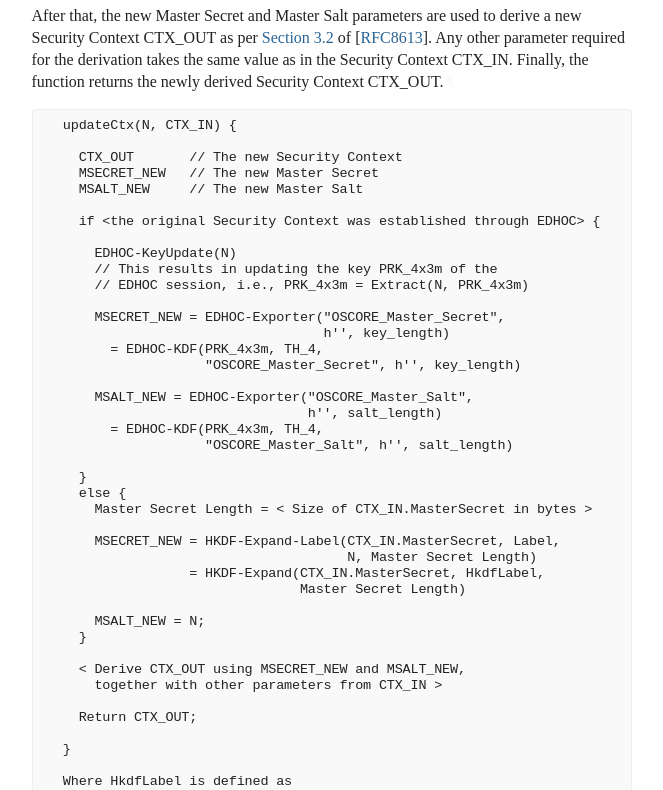
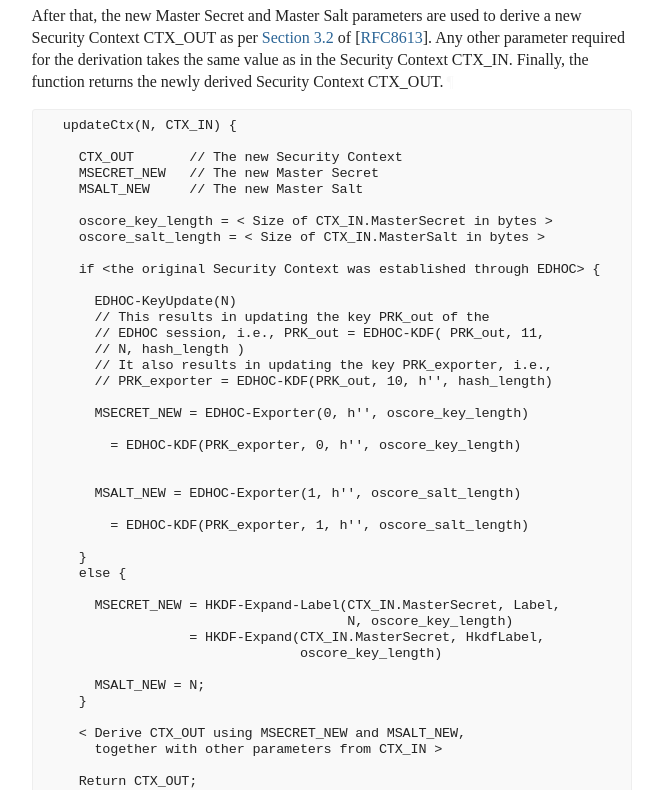
Before and after one commit to core-wg/oscore-key-update, a plain HTML site: page draft-ietf-core-oscore-key-update.html in a window 1280 px wide. Shown: the part 8770-9560 px from the top of the page, without its empty margins (93-756 px from the left). Drawn offline with Linux system fonts and the light colour scheme; a web font is replaced by a local one.

Commit message:
Script updating gh-pages from cd09203. [ci skip]

```diff
--- a/draft-ietf-core-oscore-key-update.html
+++ b/draft-ietf-core-oscore-key-update.html
@@ -1645,30 +1645,34 @@ updateCtx(N, CTX_IN) {
   MSECRET_NEW   // The new Master Secret
   MSALT_NEW     // The new Master Salt
 
+  oscore_key_length = &lt; Size of CTX_IN.MasterSecret in bytes &gt;
+  oscore_salt_length = &lt; Size of CTX_IN.MasterSalt in bytes &gt;
+
   if &lt;the original Security Context was established through EDHOC&gt; {
 
     EDHOC-KeyUpdate(N)
-    // This results in updating the key PRK_4x3m of the
-    // EDHOC session, i.e., PRK_4x3m = Extract(N, PRK_4x3m)
-
-    MSECRET_NEW = EDHOC-Exporter("OSCORE_Master_Secret",
-                                 h'', key_length)
-      = EDHOC-KDF(PRK_4x3m, TH_4,
-                  "OSCORE_Master_Secret", h'', key_length)
-
-    MSALT_NEW = EDHOC-Exporter("OSCORE_Master_Salt",
-                               h'', salt_length)
-      = EDHOC-KDF(PRK_4x3m, TH_4,
-                  "OSCORE_Master_Salt", h'', salt_length)
+    // This results in updating the key PRK_out of the
+    // EDHOC session, i.e., PRK_out = EDHOC-KDF( PRK_out, 11,
+    // N, hash_length )
+    // It also results in updating the key PRK_exporter, i.e.,
+    // PRK_exporter = EDHOC-KDF(PRK_out, 10, h'', hash_length)
+
+    MSECRET_NEW = EDHOC-Exporter(0, h'', oscore_key_length)
+
+      = EDHOC-KDF(PRK_exporter, 0, h'', oscore_key_length)
+
+
+    MSALT_NEW = EDHOC-Exporter(1, h'', oscore_salt_length)
+
+      = EDHOC-KDF(PRK_exporter, 1, h'', oscore_salt_length)
 
   }
   else {
-    Master Secret Length = &lt; Size of CTX_IN.MasterSecret in bytes &gt;
 
     MSECRET_NEW = HKDF-Expand-Label(CTX_IN.MasterSecret, Label,
-                                    N, Master Secret Length)
+                                    N, oscore_key_length)
                 = HKDF-Expand(CTX_IN.MasterSecret, HkdfLabel,
-                              Master Secret Length)
+                              oscore_key_length)
 
     MSALT_NEW = N;
   }
```
Also changed, not shown: draft-ietf-core-oscore-key-update.txt (+19 -15 lines).
